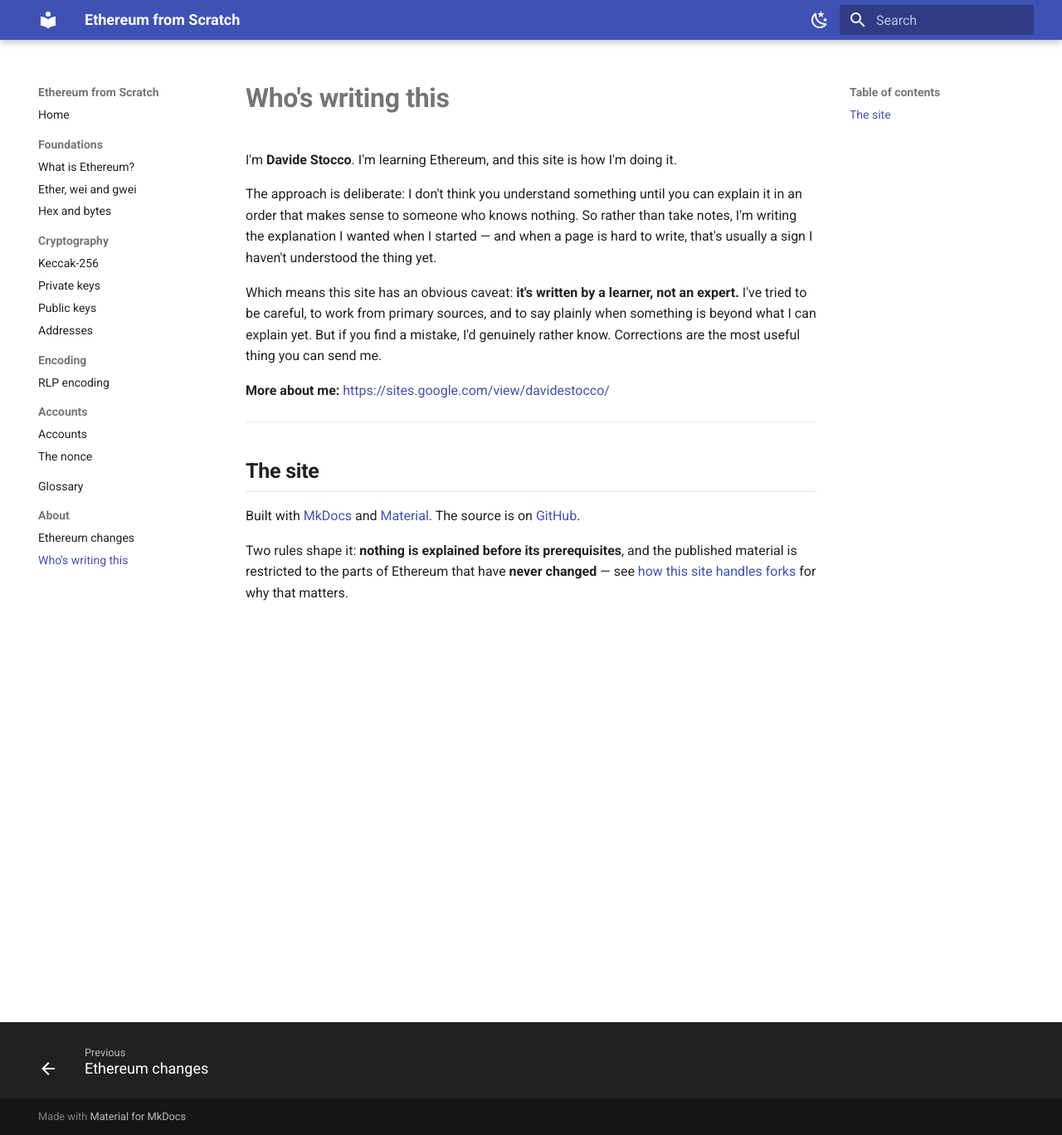
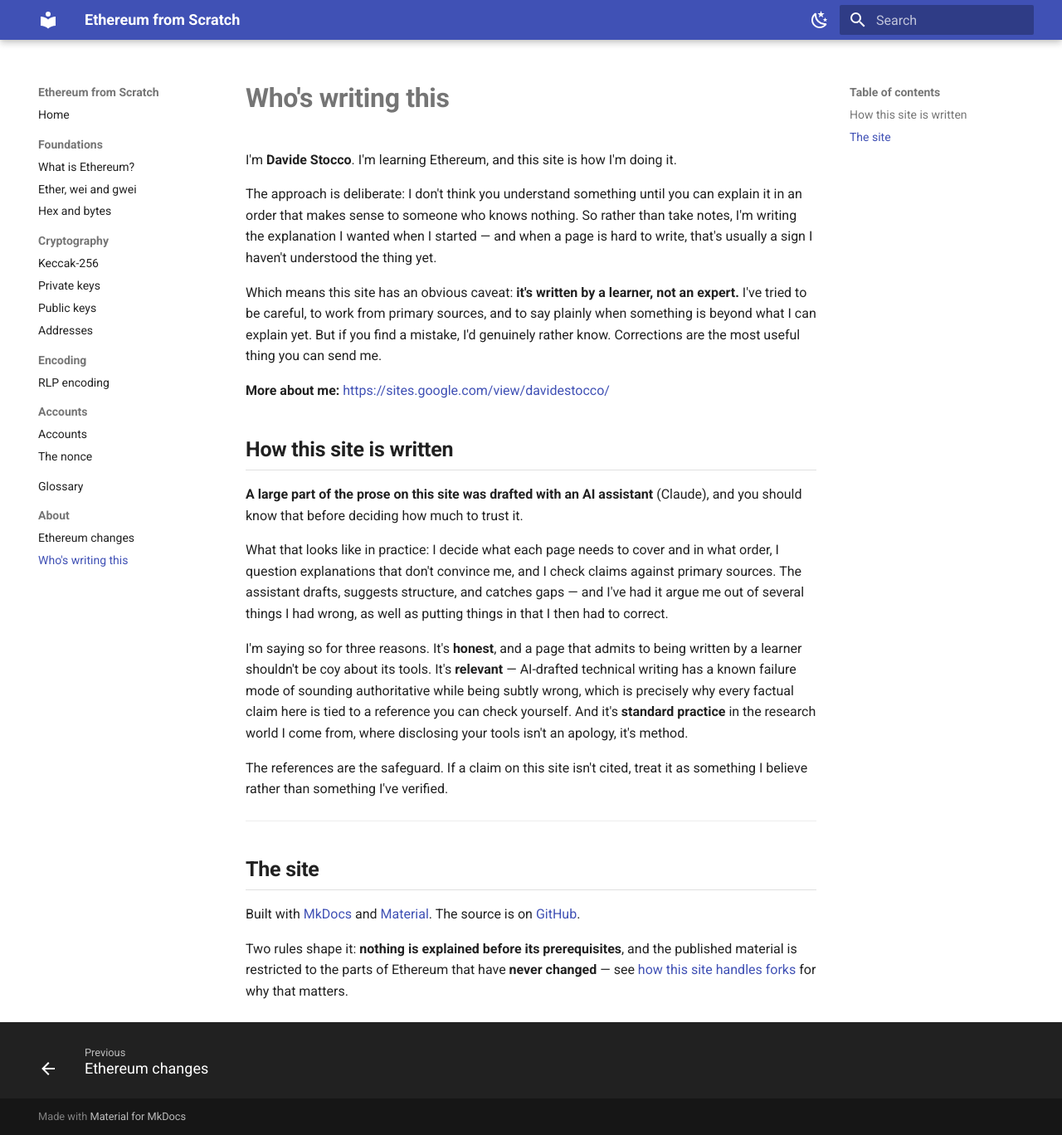
Before and after one commit to davide-stocco/ethereum-from-scratch, an MkDocs documentation site: the page built from docs/about/about-me.md, in a window 1280 px wide and 1368 px high. Shown: the whole window at 83% size. Built offline with MkDocs 1.6.1 and Material for MkDocs 9.7.7, drawn with Linux system fonts in a browser that asks for light colours.

Commit message:
Give every reference a working link; disclose AI assistance
Two references had no URL at all — Daian et al. and Zhang et al. —
so there was nothing to click. Both verified against their titles
before adding: arXiv:1904.05234 resolves to Flash Boys 2.0, and IACR
ePrint 2016/168 to Town Crier. Town Crier also gets its ACM DOI plus
the open-access preprint, since the ACM version is paywalled.

Checked the rest while I was there: all 8 references and every other
external URL return 200, and no internal link or anchor on the site is
broken.

Adds a 'How this site is written' section to the about page, stating
plainly that much of the prose is AI-drafted, what the division of
labour actually is, and that uncited claims should be read as belief
rather than verified fact.

```diff
--- a/docs/about/about-me.md
+++ b/docs/about/about-me.md
@@ -11,6 +11,16 @@ The approach is deliberate: I don't think you understand something until you can
 Which means this site has an obvious caveat: **it's written by a learner, not an expert.** I've tried to be careful, to work from primary sources, and to say plainly when something is beyond what I can explain yet. But if you find a mistake, I'd genuinely rather know. Corrections are the most useful thing you can send me.
 
 **More about me:** <https://sites.google.com/view/davidestocco/>
+
+## How this site is written
+
+**A large part of the prose on this site was drafted with an AI assistant** (Claude), and you should know that before deciding how much to trust it.
+
+What that looks like in practice: I decide what each page needs to cover and in what order, I question explanations that don't convince me, and I check claims against primary sources. The assistant drafts, suggests structure, and catches gaps — and I've had it argue me out of several things I had wrong, as well as putting things in that I then had to correct.
+
+I'm saying so for three reasons. It's **honest**, and a page that admits to being written by a learner shouldn't be coy about its tools. It's **relevant** — AI-drafted technical writing has a known failure mode of sounding authoritative while being subtly wrong, which is precisely why every factual claim here is tied to a reference you can check yourself. And it's **standard practice** in the research world I come from, where disclosing your tools isn't an apology, it's method.
+
+The references are the safeguard. If a claim on this site isn't cited, treat it as something I believe rather than something I've verified.
 
 ---
 
```
Also changed, not shown: docs/foundations/what-is-ethereum.md (+2 -2 lines).
